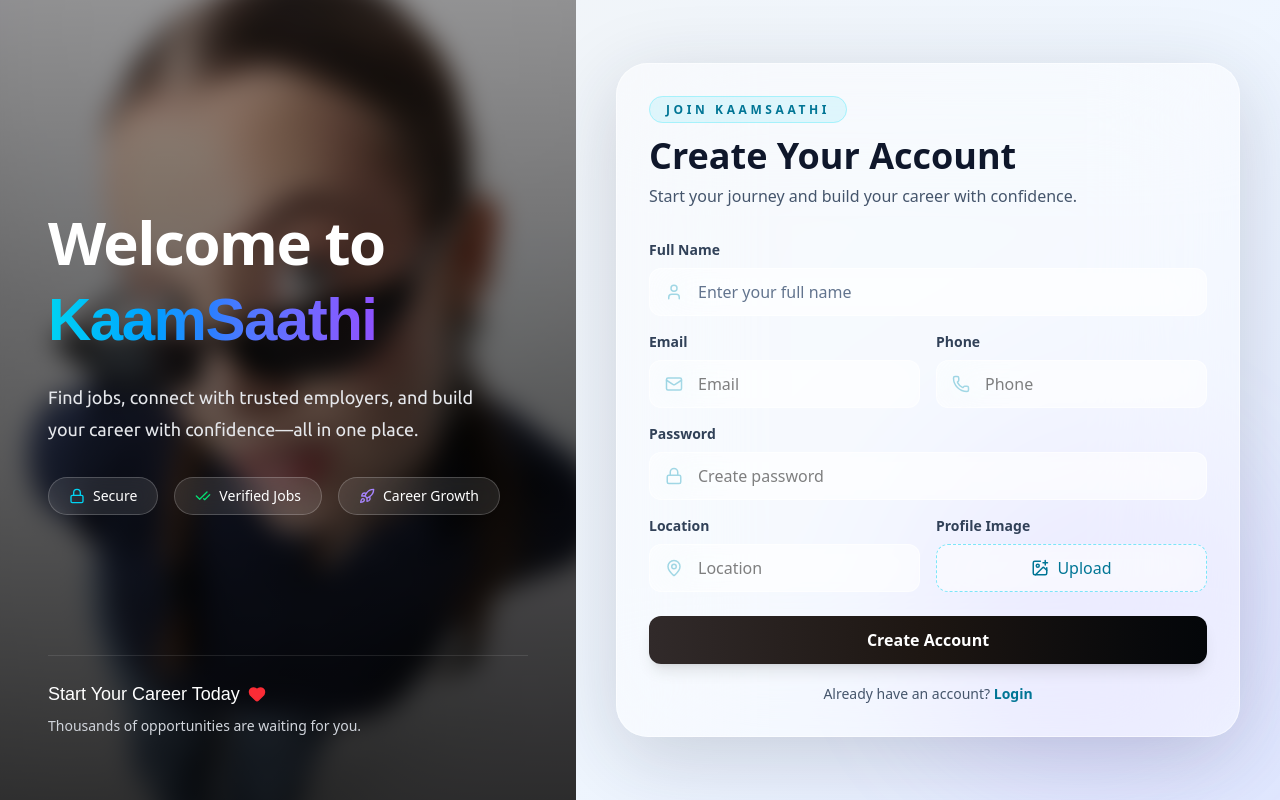
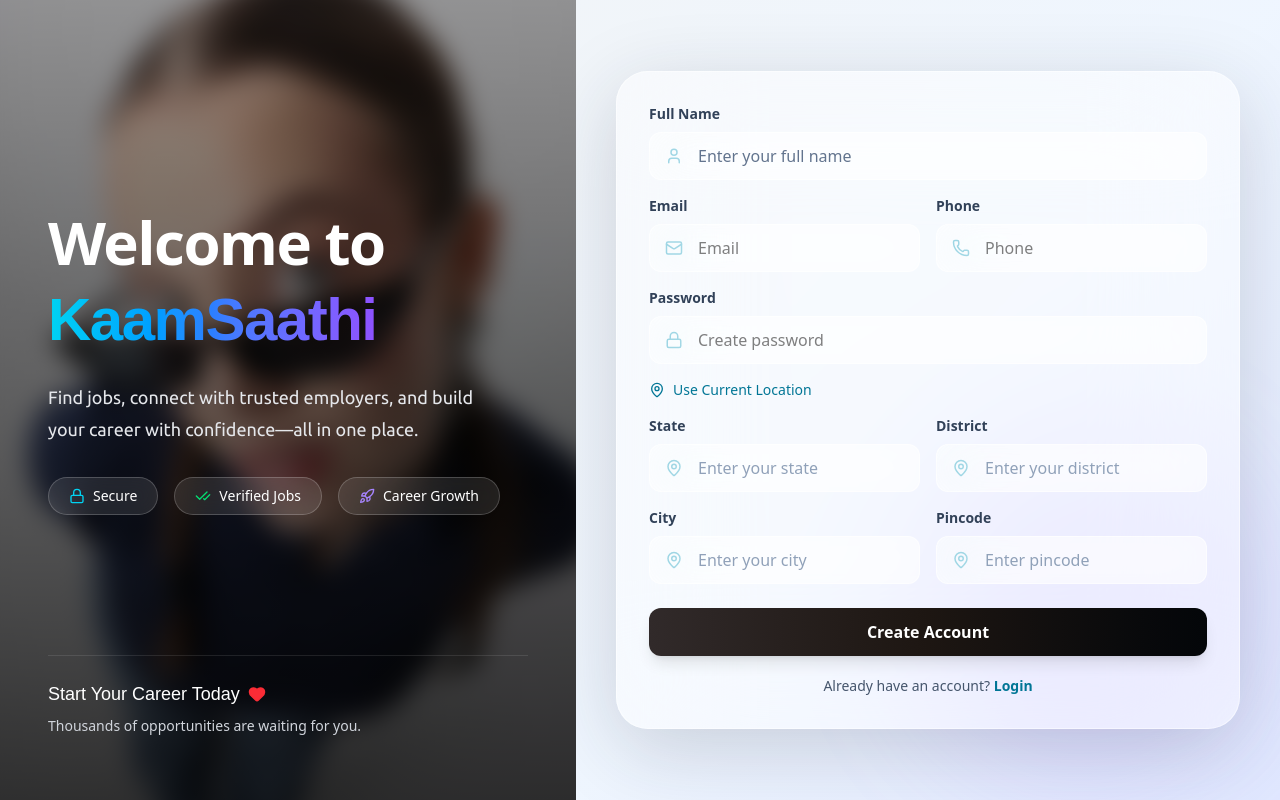
Before and after one commit to MihirKumar-09/KaamSaathi, a Next.js app: page /register in a window 1280 px wide. Built offline with nearby package versions, Linux system fonts and the light colour scheme; a web font is replaced by a local one.

Commit message:
Fetch current location

```diff
--- a/src/components/auth/Register.jsx
+++ b/src/components/auth/Register.jsx
@@ -1,3 +1,4 @@
+"use client";
 import Image from "next/image";
 import { Unbounded } from "next/font/google";
 const unbounded = Unbounded({
@@ -21,7 +22,88 @@ import {
   Heart,
 } from "lucide-react";
 import Link from "next/link";
+import { useState } from "react";
 export default function Register() {
+  const [location, setLocation] = useState({
+    state: "",
+    district: "",
+    city: "",
+    pincode: "",
+  });
+
+  const getCurrentLocation = async () => {
+    if (!navigator.geolocation) {
+      alert("Geolocation is not supported.");
+      return;
+    }
+
+    navigator.geolocation.getCurrentPosition(
+      async (position) => {
+        try {
+          const { latitude, longitude } = position.coords;
+
+          console.log("Latitude:", latitude);
+          console.log("Longitude:", longitude);
+
+          const response = await fetch(
+            `https://nominatim.openstreetmap.org/reverse?format=jsonv2&lat=${latitude}&lon=${longitude}`,
+          );
+
+          if (!response.ok) {
+            throw new Error("Failed to fetch location");
+          }
+
+          const data = await response.json();
+
+          console.log(data);
+
+          setLocation({
+            state: data.address.state || "",
+            district:
+              data.address.state_district ||
+              data.address.county ||
+              data.address.city_district ||
+              "",
+            city:
+              data.address.city ||
+              data.address.town ||
+              data.address.village ||
+              "",
+            pincode: data.address.postcode || "",
+          });
+        } catch (error) {
+          console.error(error);
+          alert("Unable to fetch address.");
+        }
+      },
+      (error) => {
+        console.error(error);
+
+        switch (error.code) {
+          case error.PERMISSION_DENIED:
+            alert("Location permission denied.");
+            break;
+
+          case error.POSITION_UNAVAILABLE:
+            alert("Location unavailable.");
+            break;
+
+          case error.TIMEOUT:
+            alert("Location request timed out.");
+            break;
+
+          default:
+            alert("Something went wrong.");
+        }
+      },
+      {
+        enableHighAccuracy: true,
+        timeout: 10000,
+        maximumAge: 0,
+      },
+    );
+  };
+
   return (
     <div className="h-screen w-full flex flex-col items-center  md:flex-row">
       {/* Left Container */}
@@ -103,21 +185,6 @@ export default function Register() {
 
         {/* Glass Card */}
         <div className="relative z-10 w-full max-w-2xl rounded-4xl border border-white/50 bg-white/45 p-8 shadow-[0_20px_80px_rgba(31,41,55,0.18)] backdrop-blur-3xl">
-          {/* Heading */}
-          <div className="mb-8">
-            <span className="rounded-full border border-cyan-300/40 bg-cyan-400/10 px-4 py-1 text-xs font-semibold uppercase tracking-[0.3em] text-cyan-700">
-              Join KaamSaathi
-            </span>
-
-            <h2 className="mt-4 text-4xl font-bold text-slate-900">
-              Create Your Account
-            </h2>
-
-            <p className="mt-2 text-slate-600">
-              Start your journey and build your career with confidence.
-            </p>
-          </div>
-
           {/* Full Name */}
           <div className="mb-4">
             <label className="mb-2 block text-sm font-semibold text-slate-700">
@@ -198,12 +265,23 @@ export default function Register() {
               />
             </div>
           </div>
+          <div className="mb-4">
+            <button
+              type="button"
+              onClick={getCurrentLocation}
+              className="mt-2 flex items-center gap-2 text-sm font-medium text-cyan-700 hover:text-cyan-900 cursor-pointer"
+            >
+              <MapPin size={16} />
+              Use Current Location
+            </button>
+          </div>
 
           {/* Location + Upload */}
-          <div className="mb-6 grid grid-cols-2 gap-4">
+          <div className="mb-6 grid grid-cols-1 gap-4 md:grid-cols-2">
+            {/* State */}
             <div>
               <label className="mb-2 block text-sm font-semibold text-slate-700">
-                Location
+                State
               </label>
 
               <div className="relative">
@@ -214,22 +292,88 @@ export default function Register() {
 
                 <input
                   type="text"
-                  placeholder="Location"
-                  className="h-12 w-full rounded-xl border border-white/60 bg-white/50 pl-12 pr-4 outline-none backdrop-blur-xl transition focus:border-cyan-400 focus:bg-white/70"
+                  placeholder="Enter your state"
+                  value={location.state}
+                  onChange={(e) =>
+                    setLocation({ ...location, state: e.target.value })
+                  }
+                  className="h-12 w-full rounded-xl border border-white/60 bg-white/50 pl-12 pr-4 text-slate-800 placeholder:text-slate-400 outline-none backdrop-blur-xl transition-all duration-300 focus:border-cyan-400 focus:bg-white/70"
                 />
               </div>
             </div>
 
+            {/* District */}
             <div>
               <label className="mb-2 block text-sm font-semibold text-slate-700">
-                Profile Image
+                District
               </label>
 
-              <label className="flex h-12 cursor-pointer items-center justify-center rounded-xl border border-dashed border-cyan-400/50 bg-white/40 font-medium text-cyan-700 backdrop-blur-xl transition hover:bg-white/60">
-                <ImagePlus size={18} className="mr-2" />
-                Upload
-                <input type="file" className="hidden" />
+              <div className="relative">
+                <MapPin
+                  size={18}
+                  className="absolute left-4 top-1/2 -translate-y-1/2 text-cyan-600"
+                />
+
+                <input
+                  type="text"
+                  placeholder="Enter your district"
+                  value={location.district}
+                  onChange={(e) =>
+                    setLocation({ ...location, district: e.target.value })
+                  }
+                  className="h-12 w-full rounded-xl border border-white/60 bg-white/50 pl-12 pr-4 text-slate-800 placeholder:text-slate-400 outline-none backdrop-blur-xl transition-all duration-300 focus:border-cyan-400 focus:bg-white/70"
+                />
+              </div>
+            </div>
+
+            {/* City */}
+            <div>
+              <label className="mb-2 block text-sm font-semibold text-slate-700">
+                City
               </label>
+
+              <div className="relative">
+                <MapPin
+                  size={18}
+                  className="absolute left-4 top-1/2 -translate-y-1/2 text-cyan-600"
+                />
+
+                <input
+                  type="text"
+                  placeholder="Enter your city"
+                  value={location.city}
+                  onChange={(e) =>
+                    setLocation({ ...location, city: e.target.value })
+                  }
+                  className="h-12 w-full rounded-xl border border-white/60 bg-white/50 pl-12 pr-4 text-slate-800 placeholder:text-slate-400 outline-none backdrop-blur-xl transition-all duration-300 focus:border-cyan-400 focus:bg-white/70"
+                />
+              </div>
+            </div>
+
+            {/* Pincode */}
+            <div>
+              <label className="mb-2 block text-sm font-semibold text-slate-700">
+                Pincode
+              </label>
+
+              <div className="relative">
+                <MapPin
+                  size={18}
+                  className="absolute left-4 top-1/2 -translate-y-1/2 text-cyan-600"
+                />
+
+                <input
+                  type="text"
+                  inputMode="numeric"
+                  maxLength={6}
+                  placeholder="Enter pincode"
+                  value={location.pincode}
+                  onChange={(e) =>
+                    setLocation({ ...location, pincode: e.target.value })
+                  }
+                  className="h-12 w-full rounded-xl border border-white/60 bg-white/50 pl-12 pr-4 text-slate-800 placeholder:text-slate-400 outline-none backdrop-blur-xl transition-all duration-300 focus:border-cyan-400 focus:bg-white/70"
+                />
+              </div>
             </div>
           </div>
 
--- a/src/models/usersSchema.js
+++ b/src/models/usersSchema.js
@@ -68,16 +68,6 @@ const userSchema = new mongoose.Schema(
         },
       },
     },
-    profileImage: {
-      url: {
-        type: String,
-        default: "/avatar/profile.webp",
-      },
-      publicId: {
-        type: String,
-        default: "",
-      },
-    },
   },
   { timestamps: true },
 );
```
